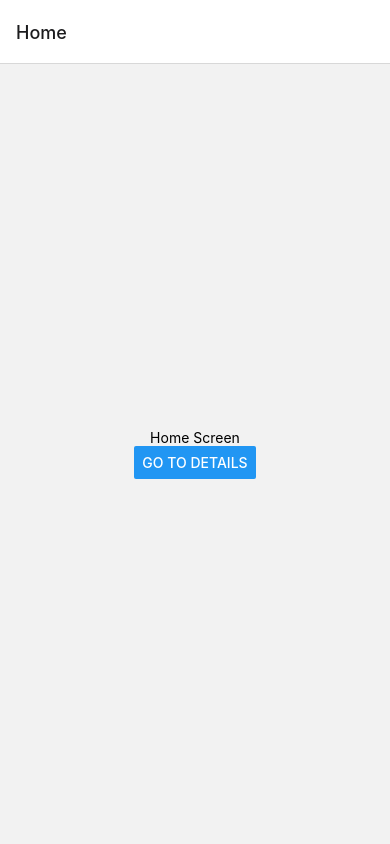
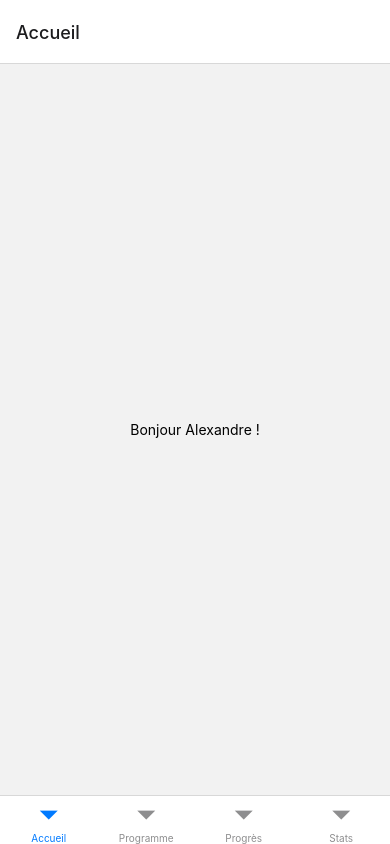
Before and after one commit to averdet/bloom, a React Native app in the folder MyApp/: screen / in a window 390 px wide. Built offline with nearby package versions, Linux system fonts and the light colour scheme.

Commit message:
created 4 vues

```diff
--- a/MyApp/App.js
+++ b/MyApp/App.js
@@ -1,41 +1,55 @@
 import * as React from 'react';
-import { Button, View, Text } from 'react-native';
+import { Text, View } from 'react-native';
 import { NavigationContainer } from '@react-navigation/native';
-import { createNativeStackNavigator } from '@react-navigation/native-stack';
+import { createBottomTabNavigator } from '@react-navigation/bottom-tabs';
+import { format } from 'react-string-format';
 
-function HomeScreen({ navigation }) {
+
+const name = "Alexandre";
+function HomeVue() {
   return (
-    <View style={{ flex: 1, alignItems: 'center', justifyContent: 'center' }}>
-      <Text>Home Screen</Text>
-      <Button
-        title="Go to Details"
-        onPress={() => navigation.navigate('Details')}
-      />
-    </View>
-  );
-}
-
-function DetailsScreen() {
-  return (
-    <View style={{ flex: 1, alignItems: 'center', justifyContent: 'center' }}>
-      <Text>Details Screen</Text>
+    <View style={{ flex: 1, justifyContent: 'center', alignItems: 'center' }}>
+      <Text>Bonjour {name} !</Text>
     </View>
   );
 }
 
 
+function ScheduleVue() {
+  return (
+    <View style={{ flex: 1, justifyContent: 'center', alignItems: 'center' }}>
+      <Text>Programme de la journée</Text>
+    </View>
+  );
+}
 
-const Stack = createNativeStackNavigator();
+function ProgressVue() {
+  return (
+    <View style={{ flex: 1, justifyContent: 'center', alignItems: 'center' }}>
+      <Text>Settings!</Text>
+    </View>
+  );
+}
 
-function App() {
+function StatsVue() {
+  return (
+    <View style={{ flex: 1, justifyContent: 'center', alignItems: 'center' }}>
+      <Text>!</Text>
+    </View>
+  );
+}
+
+const Tab = createBottomTabNavigator();
+
+export default function App() {
   return (
     <NavigationContainer>
-      <Stack.Navigator initialRouteName="Home">
-        <Stack.Screen name="Home" component={HomeScreen} />
-        <Stack.Screen name="Details" component={DetailsScreen} />
-      </Stack.Navigator>
+      <Tab.Navigator>
+        <Tab.Screen name="Accueil" component={HomeVue} />
+        <Tab.Screen name="Programme" component={ScheduleVue} />
+        <Tab.Screen name="Progrès" component={ProgressVue} />
+        <Tab.Screen name="Stats" component={StatsVue} />
+      </Tab.Navigator>
     </NavigationContainer>
   );
 }
-
-export default App;
--- a/MyApp/package.json
+++ b/MyApp/package.json
@@ -9,6 +9,7 @@
     "web": "expo start --web"
   },
   "dependencies": {
+    "@react-navigation/bottom-tabs": "^6.5.4",
     "@react-navigation/native": "^6.1.3",
     "@react-navigation/native-stack": "^6.9.9",
     "expo": "~47.0.12",
@@ -17,7 +18,8 @@
     "react-native": "0.70.5",
     "react-native-safe-area-context": "4.4.1",
     "react-native-screens": "~3.18.0",
-    "react-native-timeline-listview": "^0.2.3"
+    "react-native-timeline-listview": "^0.2.3",
+    "react-string-format": "^1.0.1"
   },
   "devDependencies": {
     "@babel/core": "^7.12.9"
```
Also changed, not shown: 1 other file (tests, documents, lock files or other folders).
